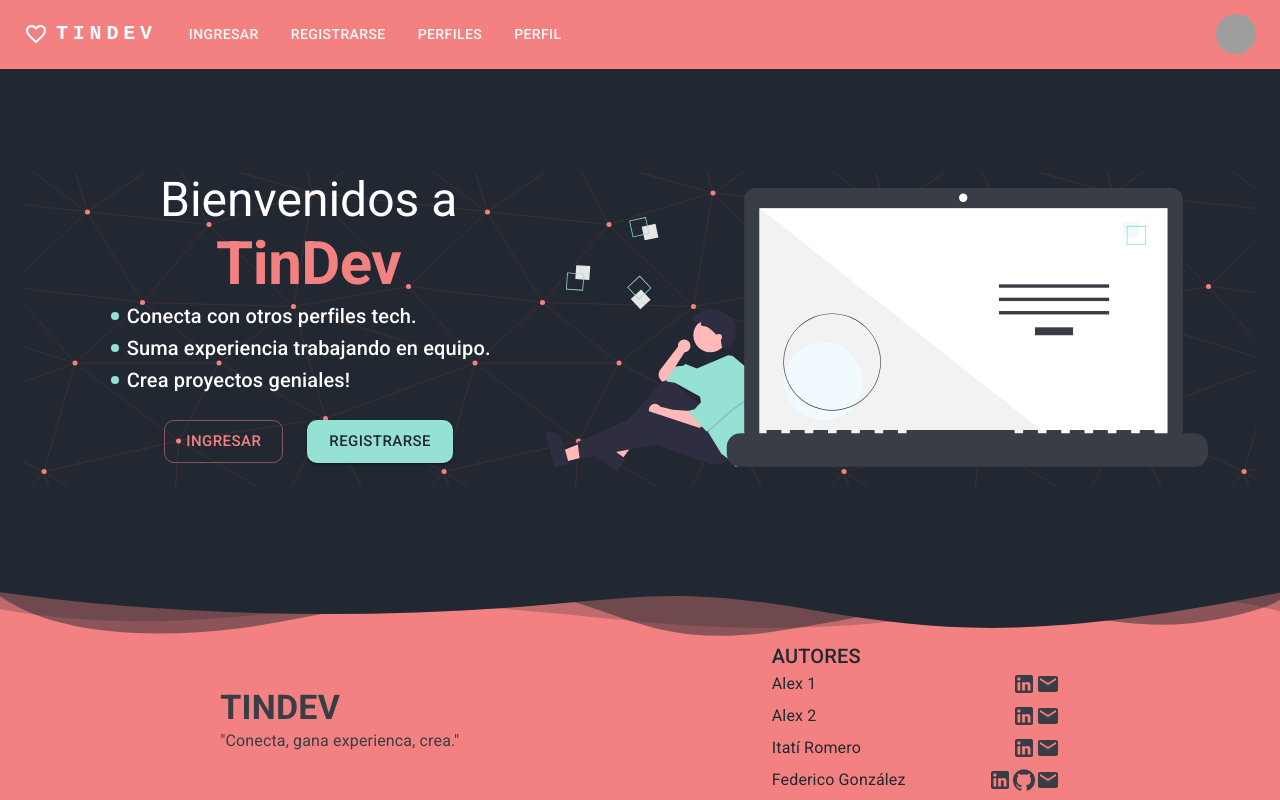
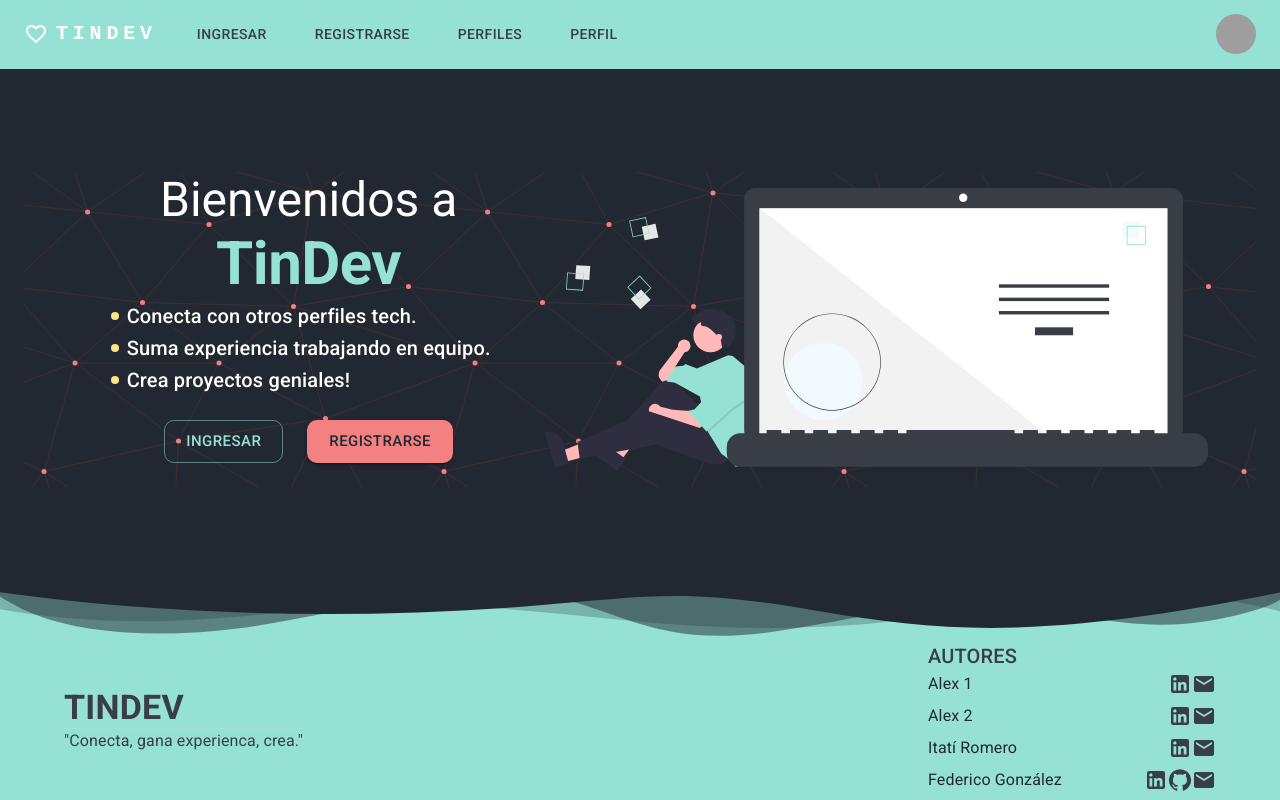
Before and after one commit to No-Country/c7-33-t-pern-frontend, a React (Vite) app: page / in a window 1280 px wide. Built offline with nearby package versions, Linux system fonts and the light colour scheme; grey boxes are pictures that could not be loaded.

Commit message:
Changes in styles

```diff
--- a/src/components/profiles/ProfileCard.jsx
+++ b/src/components/profiles/ProfileCard.jsx
@@ -79,7 +79,7 @@ const ProfileCard = ({user}) => {
               return (
                 <Chip
                   key={technology}
-                  color="success"
+                  color="info"
                   icon={<CodeIcon />}
                   label={technology}
                   size="small"
--- a/src/components/search/Filter.jsx
+++ b/src/components/search/Filter.jsx
@@ -91,7 +91,7 @@ const Filter = ({filters, setFilters, setUsers, techCategory}) => {
   return (
     <Box py={1}>
       <Button
-        color="success"
+        color="info"
         startIcon={<DisplaySettingsIcon />}
         variant="contained"
         onClick={toggleDrawer(true)}
@@ -102,9 +102,9 @@ const Filter = ({filters, setFilters, setUsers, techCategory}) => {
         <Box m={2} role="presentation" sx={{width: 200}}>
           <Box mb={2} sx={{display: 'flex', justifyContent: 'center'}}>
             <Chip
-              color="success"
+              color="info"
               icon={<DisplaySettingsIcon />}
-              label="Filtros"
+              label="FILTROS"
               size="medium"
               sx={{p: 2, borderRadius: 2}}
             />
--- a/src/components/ui/Footer.jsx
+++ b/src/components/ui/Footer.jsx
@@ -1,4 +1,4 @@
-import {Box, Container, Grid, Stack, Typography, useTheme} from '@mui/material'
+import {Box, Container, Divider, Grid, Stack, Typography, useTheme} from '@mui/material'
 
 import FooterAuthor from './FooterAuthor'
 import FooterSVG from './FooterSVG'
@@ -43,20 +43,23 @@ const Footer = () => {
             flex
             alignItems="center"
             color={palette.background.default}
-            justifyContent="space-around"
+            justifyContent="space-between"
             px={5}
             sx={{backgroundColor: palette.primary.main}}
           >
-            <Box display={{xs: 'none', sm: 'block'}} lg={9} md={8} sm={5}>
+            <Box display={{xs: 'none', sm: 'block'}} lg={9} md={8} sm={6}>
               <Typography color={palette.background.paper} fontWeight="bold" variant="h4">
                 TINDEV
               </Typography>
+              <Divider />
               <Typography color={palette.background.paper} variant="body1">
                 &quot;Conecta, gana experienca, crea.&quot;
               </Typography>
             </Box>
-            <Grid item lg={3} md={4} sm={7}>
-              <Typography variant="h6">AUTORES</Typography>
+            <Grid item lg={3} md={4} sm={6} xs={12}>
+              <Typography color={palette.background.paper} fontWeight={500} variant="h6">
+                AUTORES
+              </Typography>
               <Stack>
                 {AUTHORS.map((author) => (
                   <FooterAuthor key={`${author.name} ${author.lastname}`} author={author} />
--- a/src/components/ui/Navbar.jsx
+++ b/src/components/ui/Navbar.jsx
@@ -28,8 +28,8 @@ const settings = [
 
 const StyledNavLink = styled(NavLink)`
   text-decoration: none;
-  padding: 4px 8px;
-  border-radius: 4px;
+  padding: 8px 16px;
+  border-radius: 8px;
   color: ${(props) => (props.color ? props.color : 'white')};
 `
 
@@ -109,7 +109,7 @@ const ResponsiveAppBar = () => {
               {pages.map((page) => (
                 <MenuItem key={page.name} onClick={handleCloseNavMenu}>
                   <StyledNavLink
-                    color={palette.primary.contrastText}
+                    color={palette.primary.main}
                     style={({isActive}) => ({
                       backgroundColor: isActive && palette.background.paper,
                     })}
@@ -150,7 +150,7 @@ const ResponsiveAppBar = () => {
                 <StyledNavLink
                   color={palette.primary.contrastText}
                   style={({isActive}) => ({
-                    backgroundColor: isActive && palette.primary.dark,
+                    backgroundColor: isActive && palette.primary.light,
                   })}
                   to={page.location}
                 >
--- a/src/pages/Home.jsx
+++ b/src/pages/Home.jsx
@@ -66,7 +66,7 @@ const Home = () => {
               </Button>
             </Link>
             <Link to="/register">
-              <Button color="success" size="large" type="button" variant="contained">
+              <Button color="secondary" size="large" type="button" variant="contained">
                 Registrarse
               </Button>
             </Link>
--- a/src/themes/light-theme.js
+++ b/src/themes/light-theme.js
@@ -8,18 +8,18 @@ const lightTheme = createTheme({
       paper: '#393E46',
     },
     primary: {
-      main: '#F38181',
-      contrastText: '#f9f9f9',
+      main: '#95E1D3',
+      contrastText: '#393E46',
     },
     secondary: {
-      main: '#FCE38A',
+      main: '#F38181',
+      contrastText: '#222831',
     },
     info: {
       main: '#EAFFD0',
     },
     success: {
-      main: '#95E1D3',
-      contrastText: '#222831',
+      main: '#FCE38A',
     },
     error: {
       main: '#df1743',
@@ -32,7 +32,7 @@ const lightTheme = createTheme({
       },
       styleOverrides: {
         root: {
-          backgroundColor: '#F38181',
+          backgroundColor: '#95E1D3',
         },
       },
     },
```
